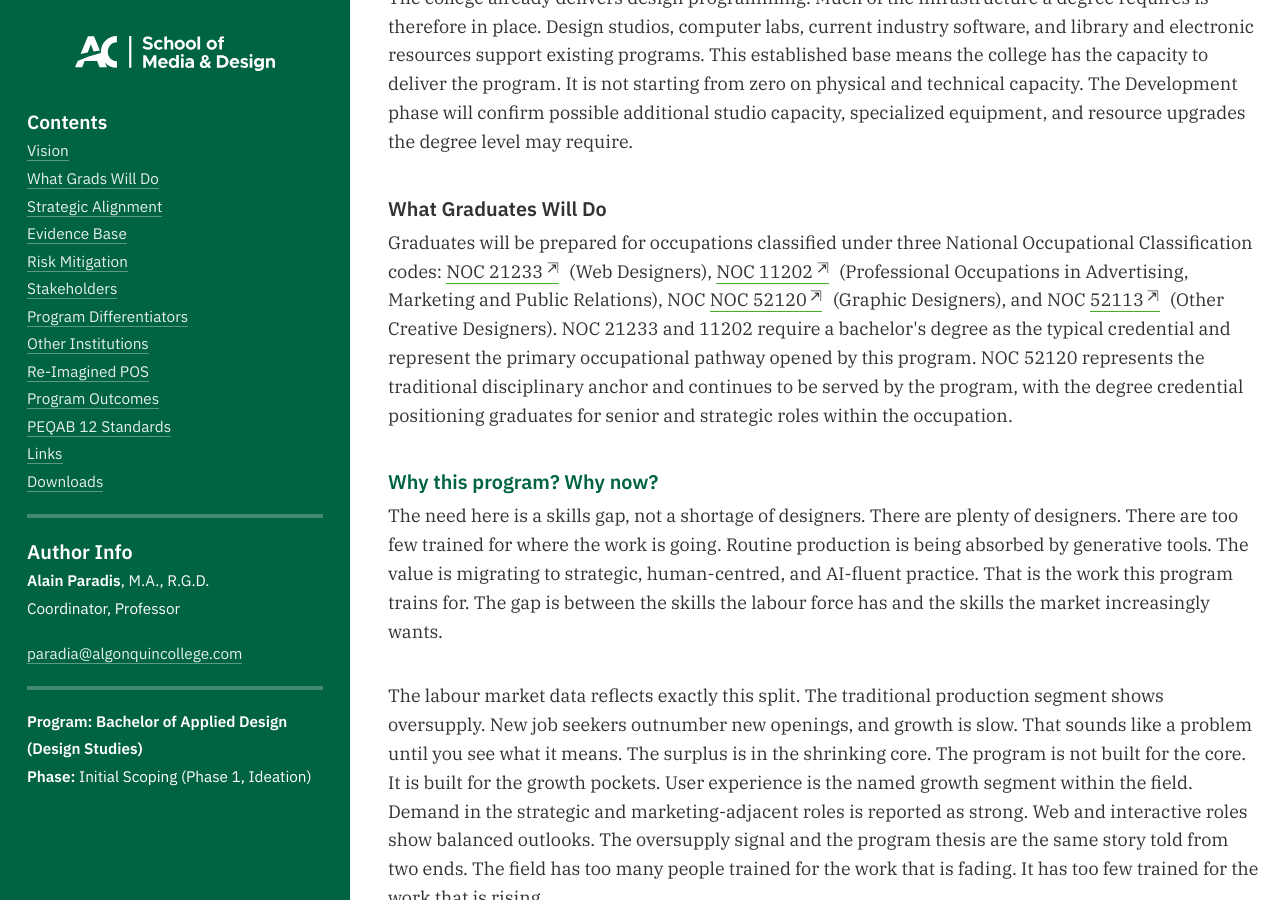
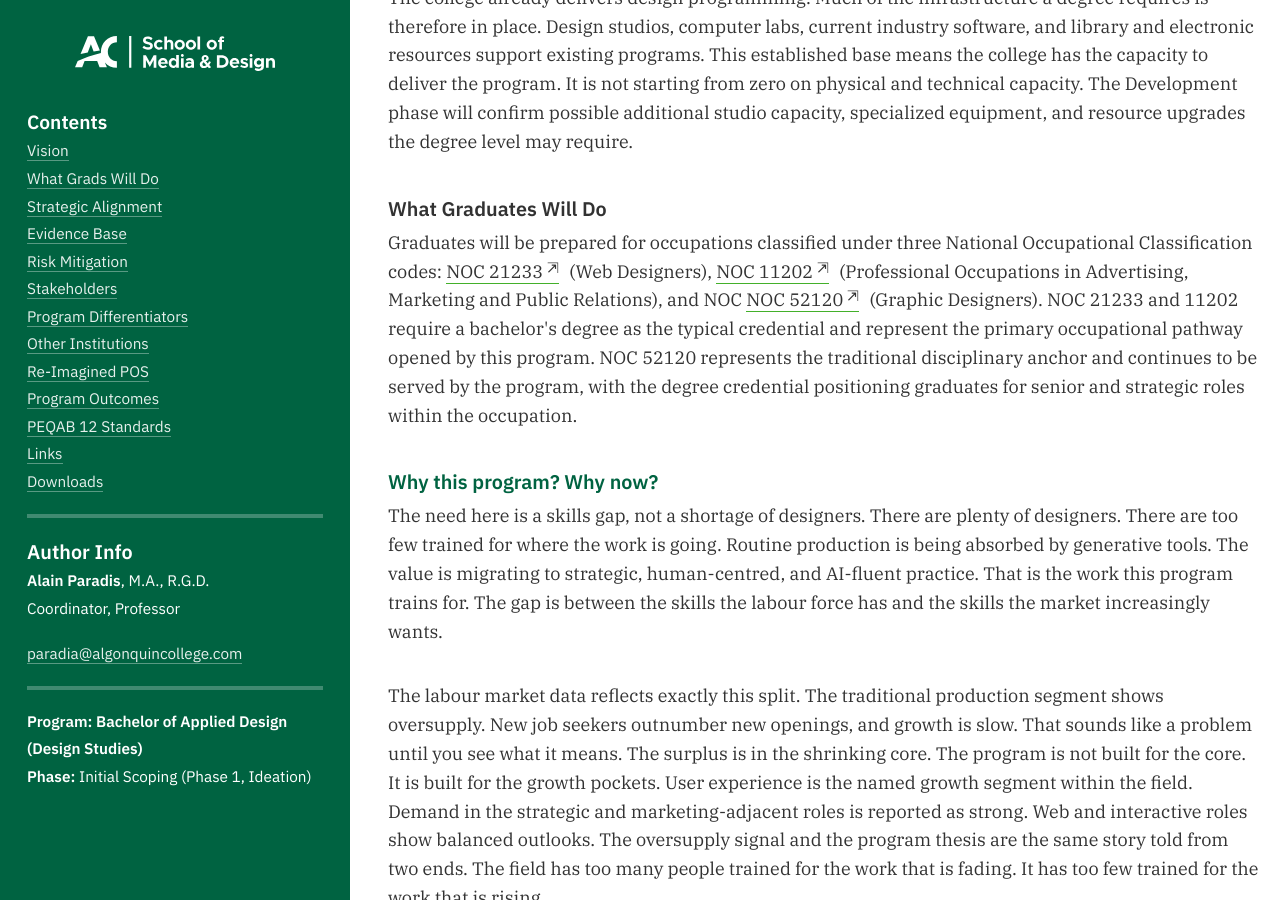
Before and after one commit to AlainParadis/program-transformation, a Jekyll site: the page built from index.md, in a window 1280 px wide and 900 px high, scrolled down 1366 px. Built offline with Jekyll 4.4.1, drawn with Linux system fonts in a browser that asks for light colours.

Commit message:
Remove NOC 52113 reference from vision include
Update _includes/vision.html to remove the NOC 52113 (Other Creative Designers) entry from the list of National Occupational Classification codes. The paragraph now lists three NOC codes (21233, 11202, and 52120) and adjusts the surrounding text/punctuation accordingly to reflect the updated occupational scope.

```diff
--- a/_includes/vision.html
+++ b/_includes/vision.html
@@ -34,7 +34,7 @@
 	<a name="jobs">What Graduates Will Do</a>
 </h5>
 <p>
-	Graduates will be prepared for occupations classified under three National Occupational Classification codes: <a href="https://noc.esdc.gc.ca/Structure/NOCProfile?GocTemplateCulture=en-CA&amp;code=21233&amp;version=2021.0" target="_blank" class="external">NOC 21233</a> (Web Designers), <a href="https://noc.esdc.gc.ca/Structure/NOCProfile?code=11202&amp;version=2021.0" target="_blank" class="external">NOC 11202</a> (Professional Occupations in Advertising, Marketing and Public Relations), NOC <a href="{{ site.data.sitewide.links[2].url }}" title="NOC 52120.01" target="_blank" rel="noreferrer noopener" class="external">NOC 52120</a> (Graphic Designers), and NOC <a href="https://noc.esdc.gc.ca/Structure/NOCProfile?code=52113&amp;version=2021.0" target="_blank" class="external">52113</a> (Other Creative Designers). NOC 21233 and 11202 require a bachelor's degree as the typical credential and represent the primary occupational pathway opened by this program. NOC 52120 represents the traditional disciplinary anchor and continues to be served by the program, with the degree credential positioning graduates for senior and strategic roles within the occupation.
+	Graduates will be prepared for occupations classified under three National Occupational Classification codes: <a href="https://noc.esdc.gc.ca/Structure/NOCProfile?GocTemplateCulture=en-CA&amp;code=21233&amp;version=2021.0" target="_blank" class="external">NOC 21233</a> (Web Designers), <a href="https://noc.esdc.gc.ca/Structure/NOCProfile?code=11202&amp;version=2021.0" target="_blank" class="external">NOC 11202</a> (Professional Occupations in Advertising, Marketing and Public Relations), and NOC <a href="{{ site.data.sitewide.links[2].url }}" title="NOC 52120.01" target="_blank" rel="noreferrer noopener" class="external">NOC 52120</a> (Graphic Designers). NOC 21233 and 11202 require a bachelor's degree as the typical credential and represent the primary occupational pathway opened by this program. NOC 52120 represents the traditional disciplinary anchor and continues to be served by the program, with the degree credential positioning graduates for senior and strategic roles within the occupation.
 </p>
 <h5>
 	Why this program? Why now?
```
